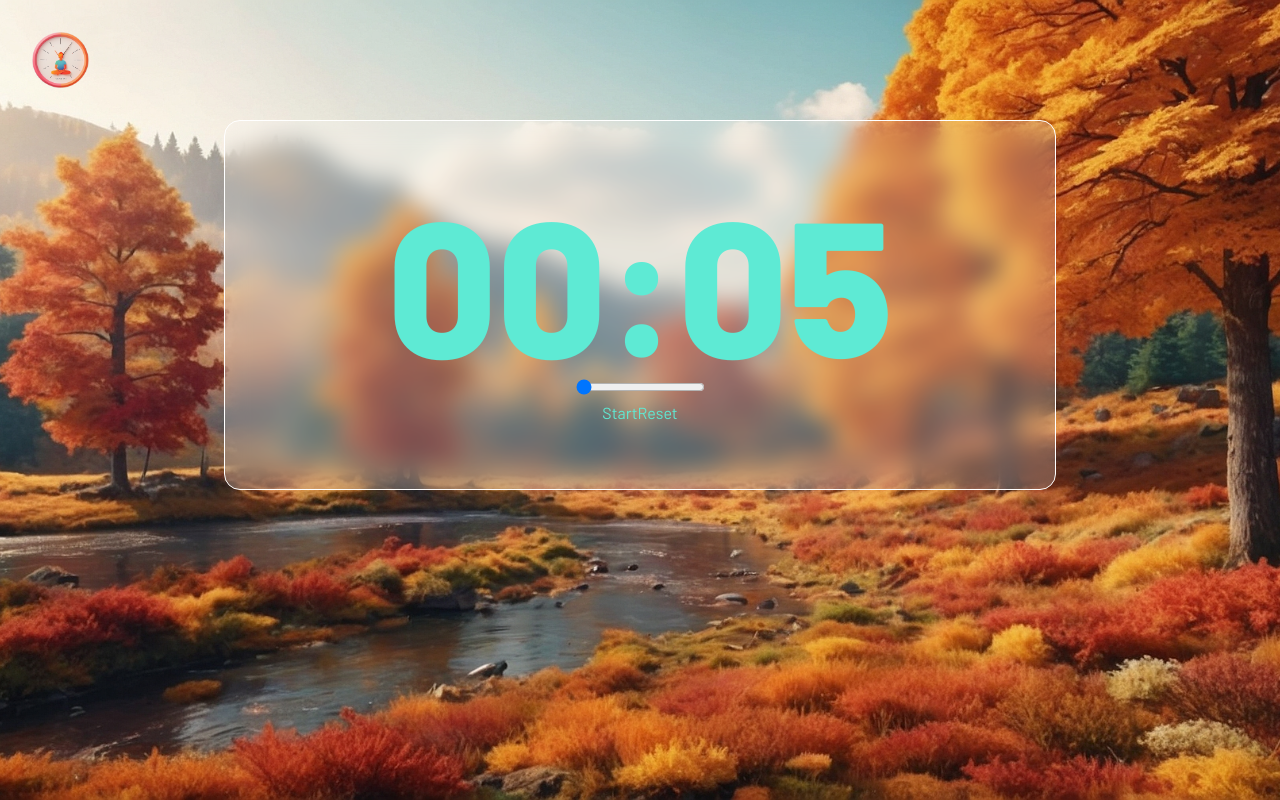
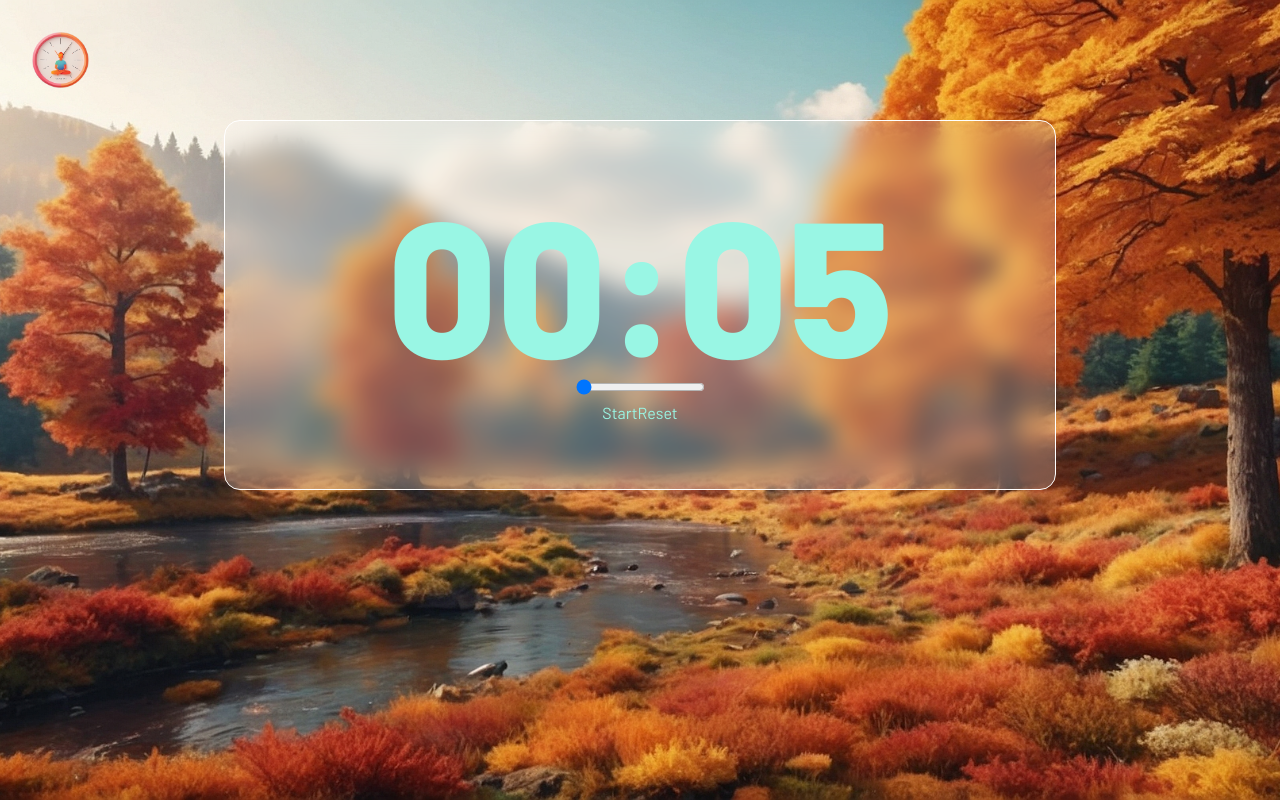
Before and after one commit to MattFabrizi/meditation-timer, a Next.js app: page / in a window 1280 px wide. Built offline with nearby package versions, Linux system fonts and the light colour scheme.

Commit message:
text color

```diff
--- a/app/timer.tsx
+++ b/app/timer.tsx
@@ -39,7 +39,7 @@ export default function Timer() {
     setTime(500);
   };
   return (
-    <div className="stopwatch-container mx-auto max-w-[65vw] rounded-2xl border border-solid border-white bg-white bg-opacity-20 p-16 text-teal-300 backdrop-blur-md">
+    <div className="stopwatch-container mx-auto max-w-[65vw] rounded-2xl border border-solid border-white bg-white bg-opacity-20 p-16 text-teal-200 backdrop-blur-md">
       <span className="stopwatch-time block text-[18em] font-extrabold leading-none md:text-[12em]">
         {minutes.toString().padStart(2, "0")}:
         {seconds.toString().padStart(2, "0")}
```
